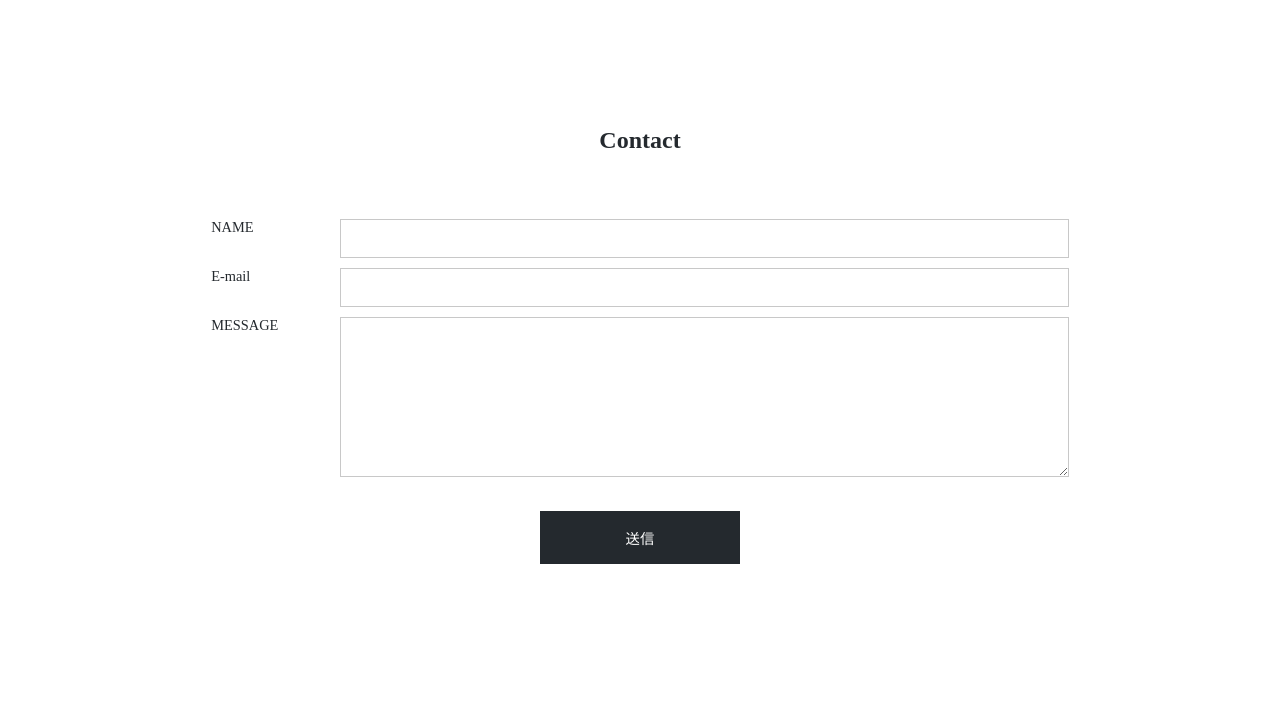
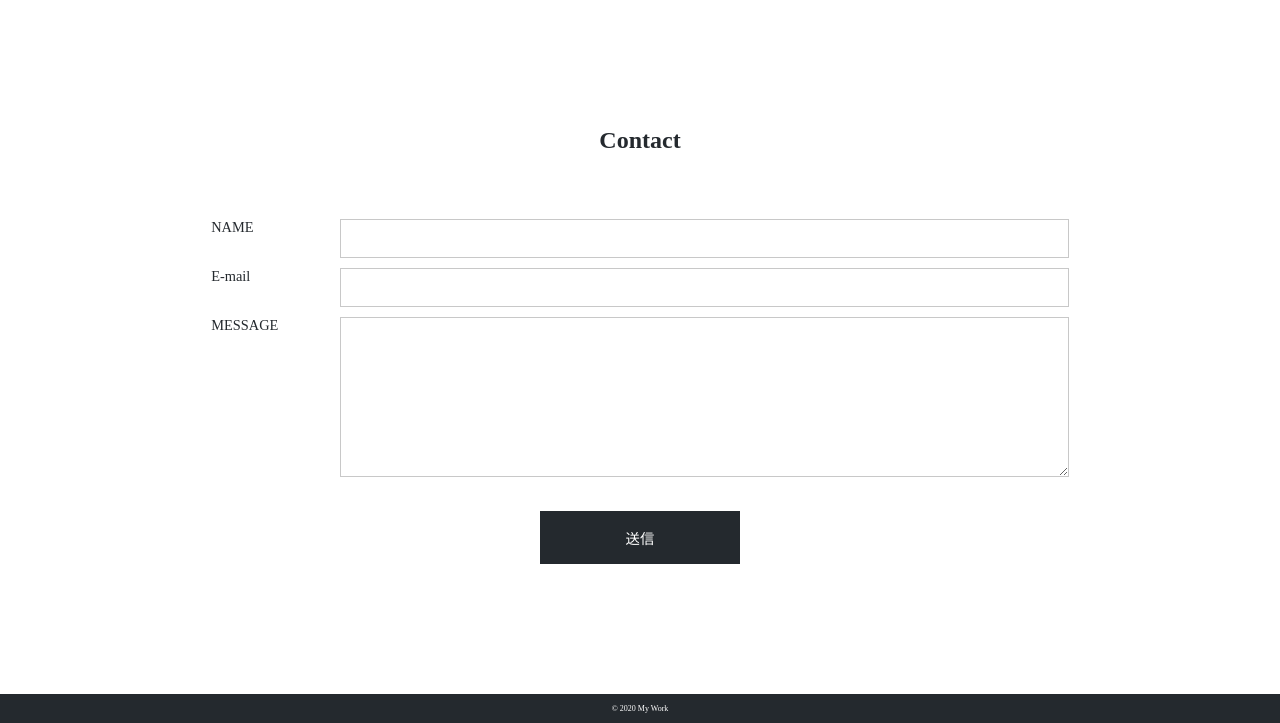
Before and after one commit to a-myzk/codestep-portfolio, a plain HTML site: page index.html in a window 1280 px wide. Shown: the part 2182-2905 px from the top of the page. Before the commit the page ends 2876 px from the top, so only its background shows below. Drawn offline with Linux system fonts and the light colour scheme; some packages are replaced by stand-ins of ours.

Commit message:
[Update]フッター作成

```diff
--- a/css/style.css
+++ b/css/style.css
@@ -152,6 +152,15 @@ li {
   color: #24292e;
 }
 
+/* フッター */
+#footer {
+  background-color: #24292e;
+  color: #fff;
+  font-size: 0.5rem;
+  padding: 10px 20px;
+  text-align: center;
+}
+
 /* メディアクエリ */
 @media screen and (max-width: 600px) {
   .wrapper {
--- a/index.html
+++ b/index.html
@@ -113,9 +113,9 @@
       </section>
     </main>
 
-    <!-- ヘッダー -->
+    <!-- フッター -->
     <footer id="footer">
-
+      <p>&copy; 2020 My Work</p>
     </footer>
 
   </body>
```
